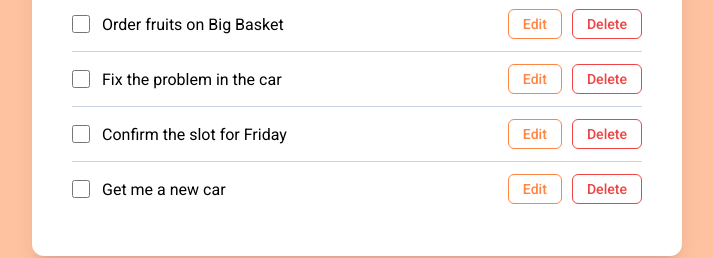
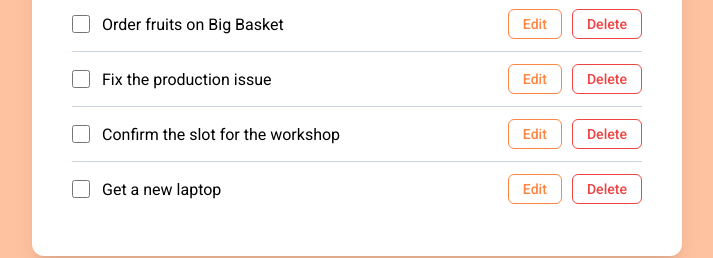
Before and after one commit to Ammisettychamu33/enhancement-of-simple-todos, a React (Create React App) app: page / in a window 1280 px wide. Shown: the part 449-707 px from the top of the page, without its empty margins (283-996 px from the left). Built offline with nearby package versions, Linux system fonts and the light colour scheme.

Commit message:
Update initial todos list items 6, 7, and 8 to match exact NxtWave test expectations

```diff
--- a/src/components/SimpleTodos/index.jsx
+++ b/src/components/SimpleTodos/index.jsx
@@ -31,17 +31,17 @@ const initialTodosList = [
   },
   {
     id: 6,
-    title: 'Fix the problem in the car',
+    title: 'Fix the production issue',
     isCompleted: false,
   },
   {
     id: 7,
-    title: 'Confirm the slot for Friday',
+    title: 'Confirm the slot for the workshop',
     isCompleted: false,
   },
   {
     id: 8,
-    title: 'Get me a new car',
+    title: 'Get a new laptop',
     isCompleted: false,
   },
 ]
```
